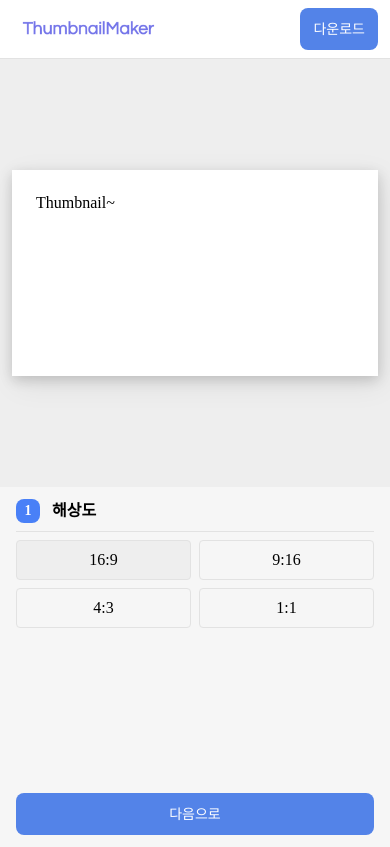
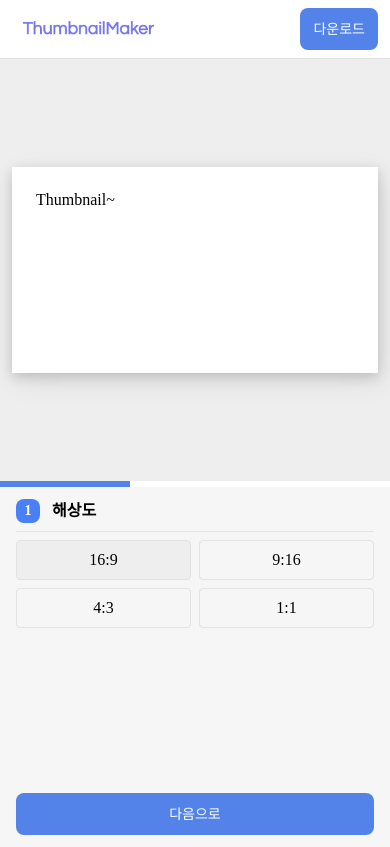
Before and after one commit to h00ns/Thumbnail-Maker, a React (Vite) app: page / in a window 390 px wide. Built offline with nearby package versions, Linux system fonts and the light colour scheme.

Commit message:
feat : Mobile Footer scroll

```diff
--- a/src/App.tsx
+++ b/src/App.tsx
@@ -54,6 +54,6 @@ const FooterWrap = styled.div`
   display: none;
 
   ${mq["md"]} {
-    display: flex;
+    display: block;
   }
 `;
--- /dev/null
+++ b/src/components/atoms/ProgressBar/index.tsx
@@ -0,0 +1,32 @@
+import { primary, white } from "@/styles/Color";
+import styled from "@emotion/styled";
+
+interface Props extends React.HTMLAttributes<HTMLDivElement> {
+  value: number;
+}
+
+export default function ProgressBar({ value, ...divHtmlAttributes }: Props) {
+  return (
+    <Component {...divHtmlAttributes}>
+      <Value style={{ width: `${value}%` }} />
+    </Component>
+  );
+}
+
+const Component = styled.div`
+  width: 100%;
+  height: 6px;
+  background: ${white};
+
+  position: relative;
+`;
+
+const Value = styled.div`
+  height: 100%;
+  background: ${primary.blue};
+  transition: width 0.4s ease-in-out;
+
+  position: absolute;
+  top: 0;
+  left: 0;
+`;
--- a/src/components/blocks/@common/ContentForm/Position/PositionItem/index.tsx
+++ b/src/components/blocks/@common/ContentForm/Position/PositionItem/index.tsx
@@ -37,8 +37,8 @@ export default function PositionItem({ type, value }: Props) {
 }
 
 const Layout = styled.div`
-  width: 50px;
-  height: 50px;
+  width: 42px;
+  height: 42px;
 
   border-radius: ${Radius.MEDIUM};
   cursor: pointer;
--- a/src/components/blocks/@common/ContentForm/Position/index.tsx
+++ b/src/components/blocks/@common/ContentForm/Position/index.tsx
@@ -34,8 +34,8 @@ const Layout = styled.div`
 `;
 
 const PositionBox = styled.div`
-  width: 160px;
-  height: 160px;
+  width: 140px;
+  height: 140px;
   border: 1px solid ${gray.gray3};
   border-radius: ${Radius.SMALL};
   padding: 12px;
--- a/src/components/blocks/Footer/index.tsx
+++ b/src/components/blocks/Footer/index.tsx
@@ -6,18 +6,28 @@ import ResolutionForm from "../@common/ResolutionForm";
 import Button from "@/components/atoms/Button";
 import BackgroundForm from "../@common/BackgroundForm";
 import ContentForm from "../@common/ContentForm";
+import ProgressBar from "@/components/atoms/ProgressBar";
 
 export default function Footer() {
   const [selectIdx, setSelectIdx] = useAtom(SelectIdxAtom);
 
+  const percent = {
+    1: 33.3,
+    2: 66.6,
+    3: 100,
+  }[selectIdx];
+
   return (
+    <>
+      <ProgressBar value={percent} />
       <Wrap>
         {selectIdx === 1 && (
           <FormSection idx={1} title="해상도">
             <ContentWrap>
               <ResolutionForm />
+            </ContentWrap>
+
             <Button text="다음으로" fullWidth onClick={() => setSelectIdx(2)} />
-          </ContentWrap>
           </FormSection>
         )}
 
@@ -25,6 +35,7 @@ export default function Footer() {
           <FormSection idx={2} title="배경">
             <ContentWrap>
               <BackgroundForm />
+            </ContentWrap>
 
             <ButtonWrap>
               <Button
@@ -39,7 +50,6 @@ export default function Footer() {
                 onClick={() => setSelectIdx(3)}
               />
             </ButtonWrap>
-          </ContentWrap>
           </FormSection>
         )}
 
@@ -47,12 +57,13 @@ export default function Footer() {
           <FormSection idx={3} title="내용">
             <ContentWrap>
               <ContentForm />
+            </ContentWrap>
 
             <Button text="이전으로" fullWidth onClick={() => setSelectIdx(2)} />
-          </ContentWrap>
           </FormSection>
         )}
       </Wrap>
+    </>
   );
 }
 
@@ -69,10 +80,7 @@ const Wrap = styled.div`
 
 const ContentWrap = styled.div`
   flex: 1;
-
-  display: flex;
-  flex-direction: column;
-  justify-content: space-between;
+  overflow-y: auto;
 `;
 
 const ButtonWrap = styled.div`
```
Lines whose indentation alone changed are shown as unchanged.
